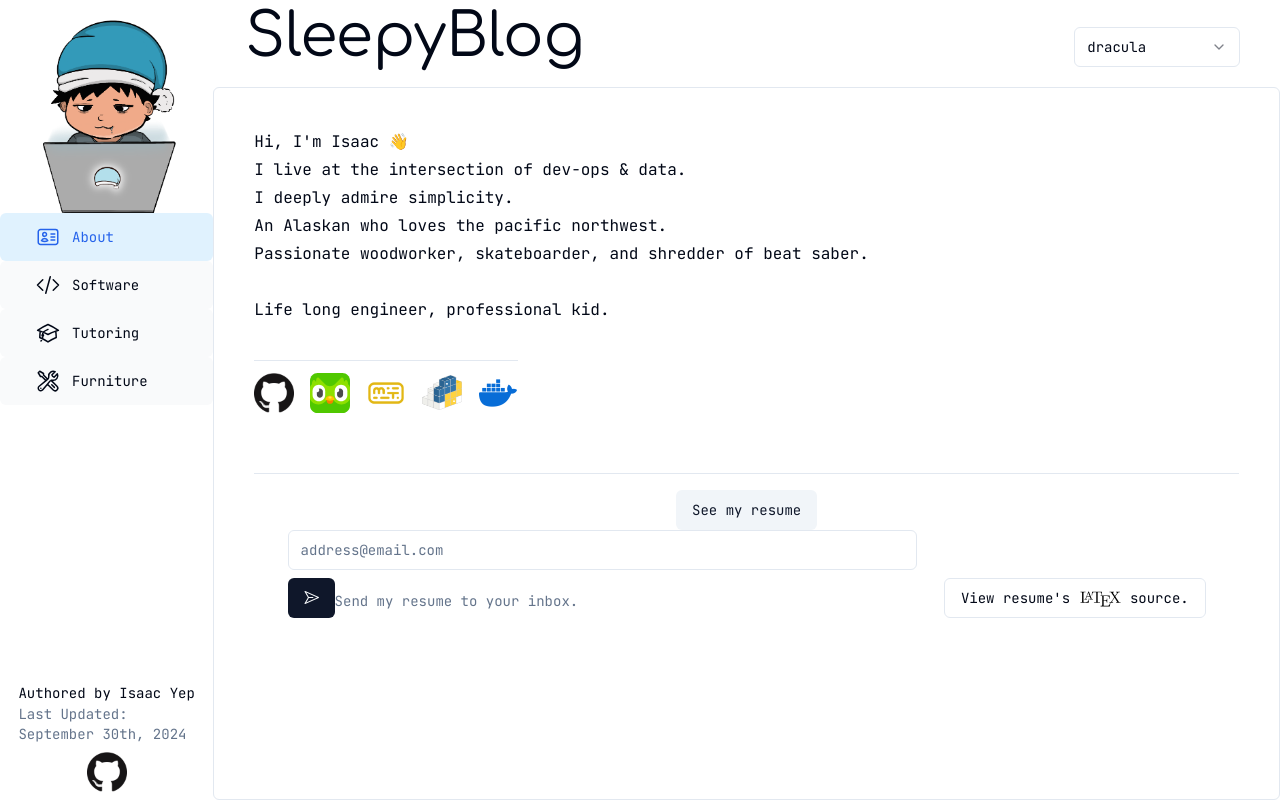
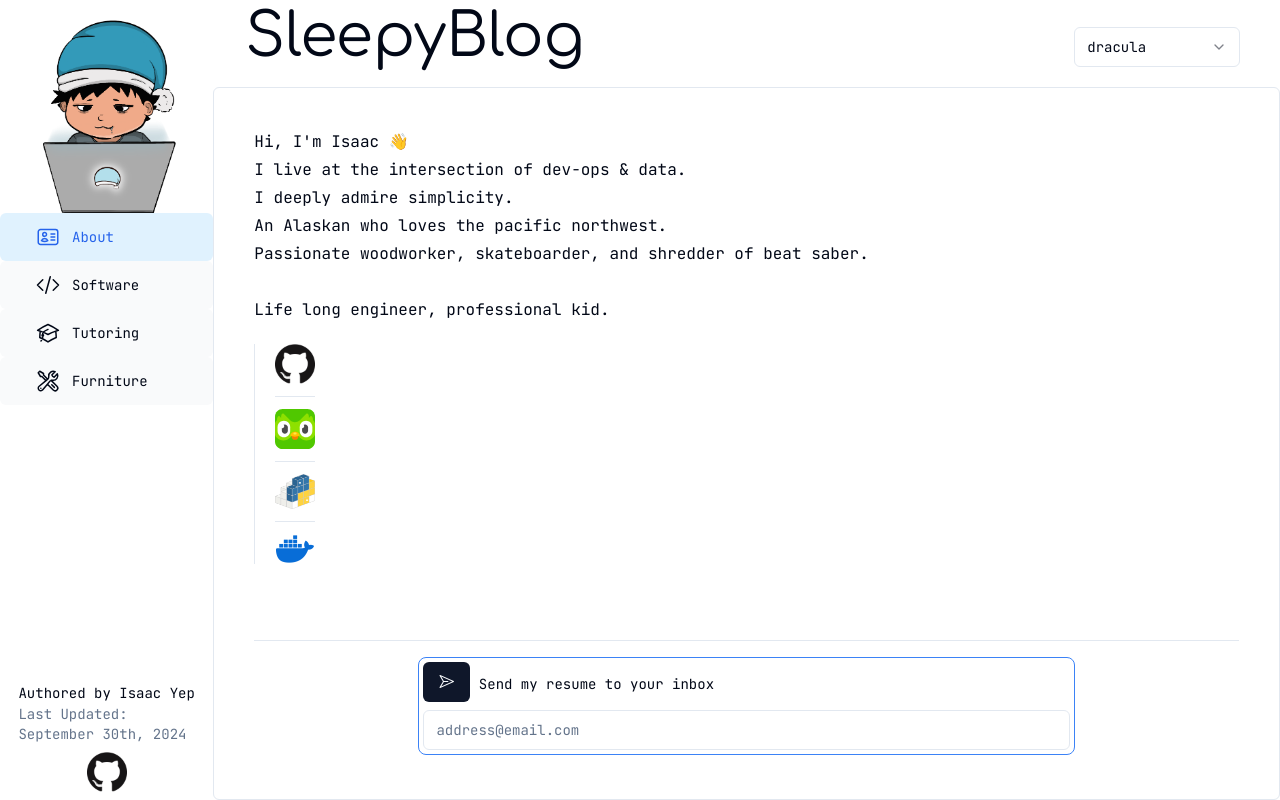
Before and after one commit to anthonybench/sleepyblog, a Next.js app: page /about in a window 1280 px wide. Built offline with nearby package versions, Linux system fonts and the light colour scheme.

Commit message:
refactored about view layout

```diff
--- a/app/_components/email-sender.tsx
+++ b/app/_components/email-sender.tsx
@@ -43,6 +43,14 @@ const sendButton = (emailWasSent: boolean) => {
     </Button>
   );
 };
+const buttonInputCombo = (emailWasSent: boolean, field: any) => {
+  return (
+    <>
+      <Input placeholder="address@email.com" {...field} />
+      {sendButton(emailWasSent)}
+    </>
+  );
+};
 
 //───────────────────────────┐
 //          View             │
@@ -67,15 +75,13 @@ export default function EmailSender() {
           control={form.control}
           name="email"
           render={({ field }) => (
-            <FormItem>
-              {/* <FormLabel>Username</FormLabel> */}
+            <FormItem className={`mb-5 rounded-lg border border-blue-500 p-1`}>
+              <FormLabel>
+                {sendButton(emailSent)} Send my resume to your inbox
+              </FormLabel>
               <FormControl>
                 <Input placeholder="address@email.com" {...field} />
               </FormControl>
-              <FormDescription>
-                {sendButton(emailSent)}
-                Send my resume to your inbox.
-              </FormDescription>
               <FormMessage />
             </FormItem>
           )}
--- a/app/_lib/actions.ts
+++ b/app/_lib/actions.ts
@@ -5,7 +5,7 @@ import fs from "fs";
 
 const emailSubject = "Isaac Yep; Resume";
 
-const emailBodyOpening = `<h3>Hey! Looking forward to meeting you 👋</h3><p>This email was sent via automation from my personal website <a href="https://sleepyblog.org">✨SleepyBlog✨</a><br/>If this was sent to you by mistake, feel free to ignore it. Otherwise, feel free to reply to this email to schedule with me 🗓️</p><p>See my attached resume for more information on my background, and <a href="https://linkedin.com/in/anthonybench">✨connect with me on LinkedIn✨</a> if you haven't already.</p>`;
+const emailBodyOpening = `<h3>Hey! Looking forward to meeting you 👋</h3><p>This email was sent via automation from my personal website <a href="https://sleepyblog.org">✨SleepyBlog✨</a><br/>If this was sent to you by mistake, feel free to ignore it. Otherwise, feel free to reply to this email to schedule with me 🗓️</p><p>See my attached resume for more information, and <a href="https://linkedin.com/in/anthonybench">✨connect with me on LinkedIn✨</a> if you haven't already.</p>`;
 
 export const sendResumeEmail = async (to: string) => {
   const transporter = nodemailer.createTransport({
--- a/app/about/page.tsx
+++ b/app/about/page.tsx
@@ -61,12 +61,6 @@ const socialLinks = [
     imgAlt: "follow me on duolingo",
   },
   {
-    id: 3,
-    linkUrl: "monkeytype.com/profile/boysleepy",
-    imgSource: "monkeytype.png",
-    imgAlt: "see my stats on monkeytype",
-  },
-  {
     id: 4,
     linkUrl: "pypi.org/user/sleepyboy",
     imgSource: "pypi.png",
@@ -117,16 +111,16 @@ export default function Page() {
 
       {/* Social Links */}
       <div className={`pt-15 flex justify-start py-5`}>
-        <div className=" pb-10">
-          <div className="">
-            <h4 className="flex justify-center text-sm font-medium leading-none">
+        <div className="pb-10">
+          <div className="flex">
+            <span className="flex">
               {/* Linkedin Badge */}
               <div
-                className="badge-base LI-profile-badge pl-10"
+                className="badge-base LI-profile-badge"
                 data-locale="en_US"
-                data-size="small"
+                data-size="medium"
                 data-theme={`${dingus ? "light" : "dark"}`}
-                data-type="VERTICAL"
+                data-type="HORIZONTAL"
                 data-vanity="anthonybench"
                 data-version="v1"
               >
@@ -135,42 +129,45 @@ export default function Page() {
                   href="https://www.linkedin.com/in/anthonybench?trk=profile-badge"
                 ></a>
               </div>
-            </h4>
-          </div>
-          <Separator className="my-4" />
-          {/* Small Links */}
-          <div className="flex h-5 items-center justify-center space-x-4 text-sm">
+              <Separator className="mr-5" orientation="vertical" />
+              <div className="flex flex-col justify-center space-y-3 text-sm">
                 {socialLinks.map((link) => {
                   return (
-                <span key={link.id}>
-                  {link.id !== 1 && (
-                    <Separator className="" orientation="vertical" />
-                  )}
+                    <span className="" key={link.id}>
+                      {link.id !== 1 && <Separator className="mb-3" />}
                       <Link href={`https://${link.linkUrl}`}>
                         <Image
                           src={`/assets/general/${link.imgSource}`}
                           width={40}
                           height={40}
                           alt={link.imgAlt}
-                      className="inline pt-3"
                         />
                       </Link>
                     </span>
                   );
                 })}
               </div>
+            </span>
+          </div>
+          {/* Small Links */}
         </div>
       </div>
+
       {/* Resume */}
       <div className={`grow`}>
         <div className="my-4">
           <Separator />
         </div>
         <div>
-          <div>
+          {/* Send Resume */}
+          <div className="flex justify-center">
+            <EmailSender />
+          </div>
+          {/* View Resume */}
+          <div className={`flex justify-around px-5`}>
             <div className={`flex justify-center`}>
               <Button variant="secondary" onClick={openModal}>
-                See my resume
+                View resume
               </Button>
             </div>
             <Modal
@@ -188,24 +185,7 @@ export default function Page() {
                 />
               </div>
             </Modal>
-          </div>
-          <div className={`flex justify-around px-5`}>
-            {/* 🚧 */}
-            <EmailSender />
-            {/* <div>
-              <Label htmlFor="email_resume">Send resume to your inbox</Label>
-              <div className="flex w-full max-w-sm items-center space-x-2">
-                <Input
-                  id="email_resume"
-                  type="email"
-                  placeholder="my_inbox@mail.com"
-                />
-                <Button type="submit">
-                  <PaperPlaneIcon />
-                </Button>
-              </div>
-            </div> */}
-            {/* 🚧 */}
+            {/* View Resume LaTeX */}
             <div className="flex items-end">
               <Button variant="outline">
                 <Link href="https://github.com/anthonybench/resume/blob/main/FormatDetails.cls">
@@ -217,7 +197,7 @@ export default function Page() {
                     className="inline"
                     alt="LaTeX logo"
                   />{" "}
-                  source.
+                  source
                 </Link>
               </Button>
             </div>
```
Also changed, not shown: public/assets/general/dockerhub.png (deleted), 1 other file (tests, documents, lock files or other folders). Lines whose indentation alone changed are shown as unchanged.
